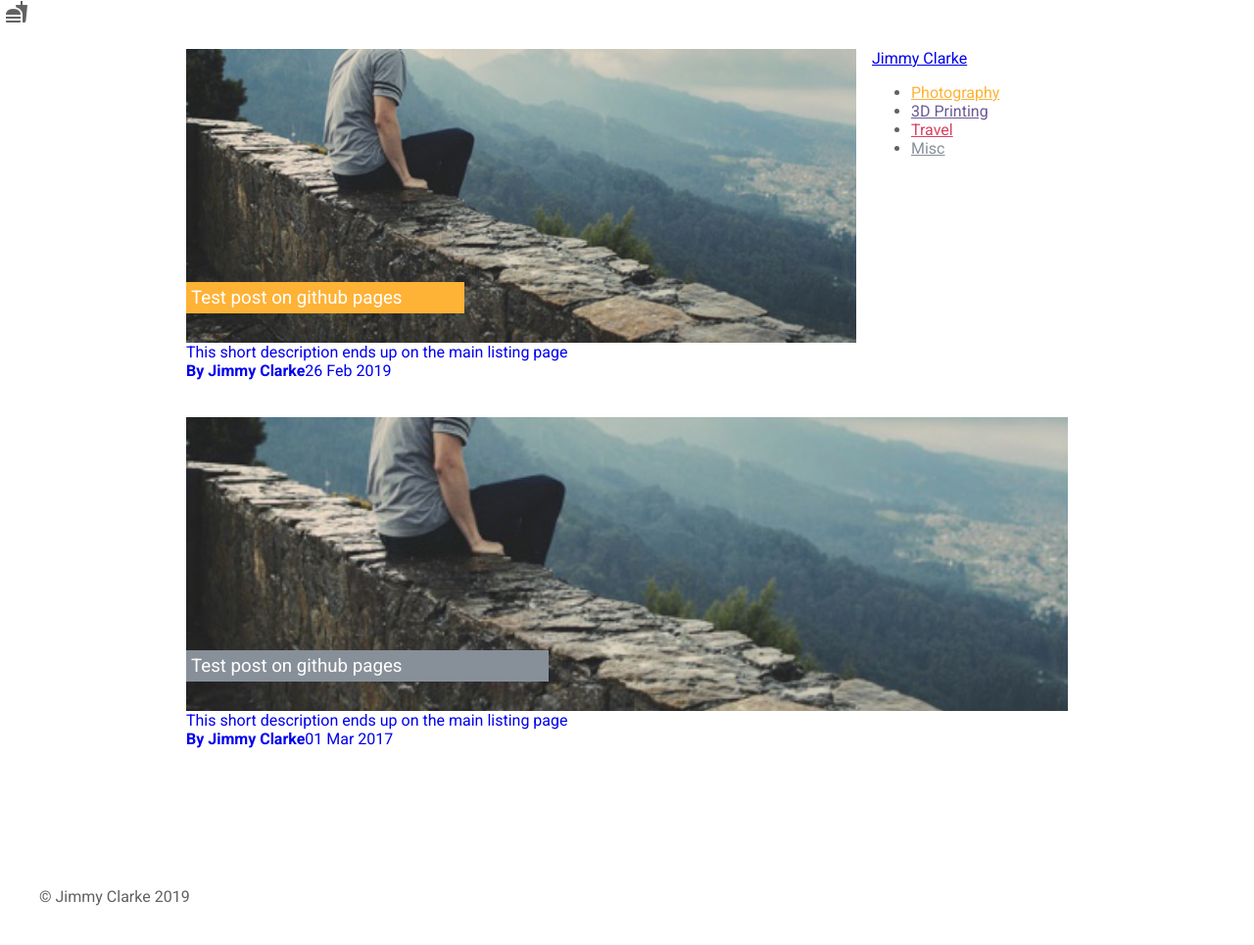
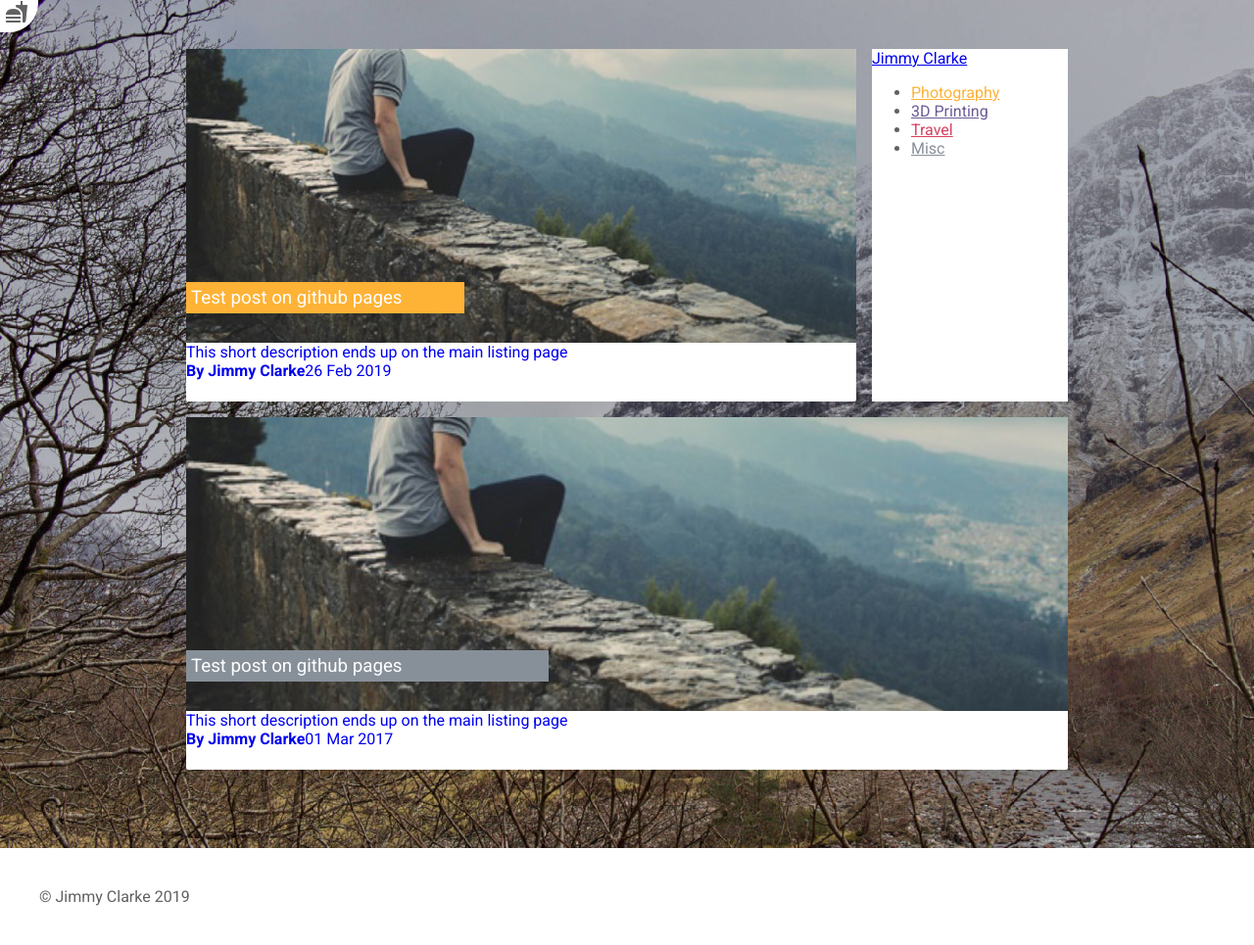
Before and after one commit to jimmyclarke113/jimmyclarke113.github.io, a Jekyll site: the page built from index.html, in a window 1280 px wide. Shown: the whole page at 98% size. Built offline with Jekyll 4.4.1, drawn with Linux system fonts in a browser that asks for light colours; grey boxes are pictures that could not be loaded.

Commit message:
Update styles2019.css

```diff
--- a/css/styles2019.css
+++ b/css/styles2019.css
@@ -9,7 +9,7 @@
   bottom: 0;
   top: 0;
   position: fixed;
-  background-image: url('/images/glencoe_web.jpg');
+  background-image: url('images/glencoe_web.jpg');
 }
 
 body{
@@ -42,7 +42,7 @@
   border-radius:50px;
 }
 .menu .logo{
-  background-image:url('/css/images/jc_round_2019.png');
+  background-image:url('images/jc_round_2019.png');
 }
 .content{
   background-color:#fff;
```
